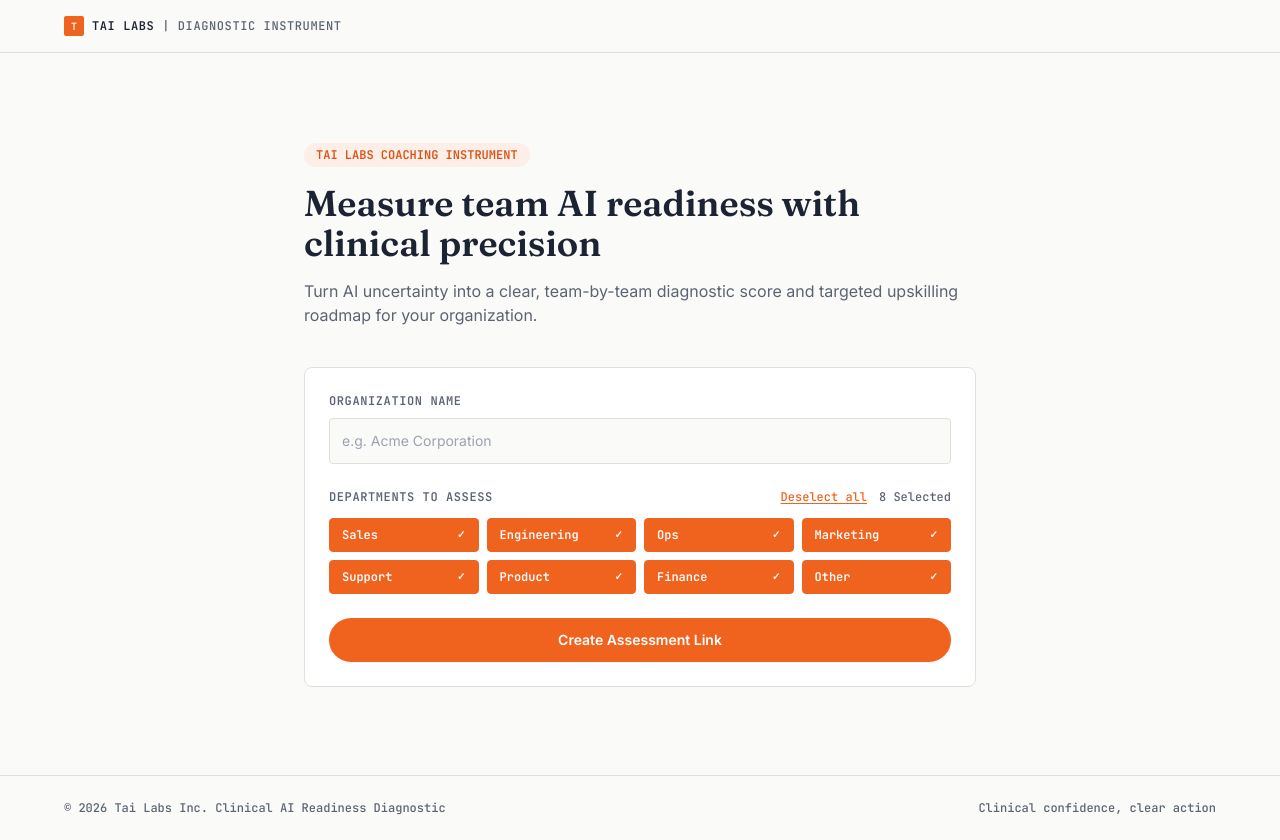
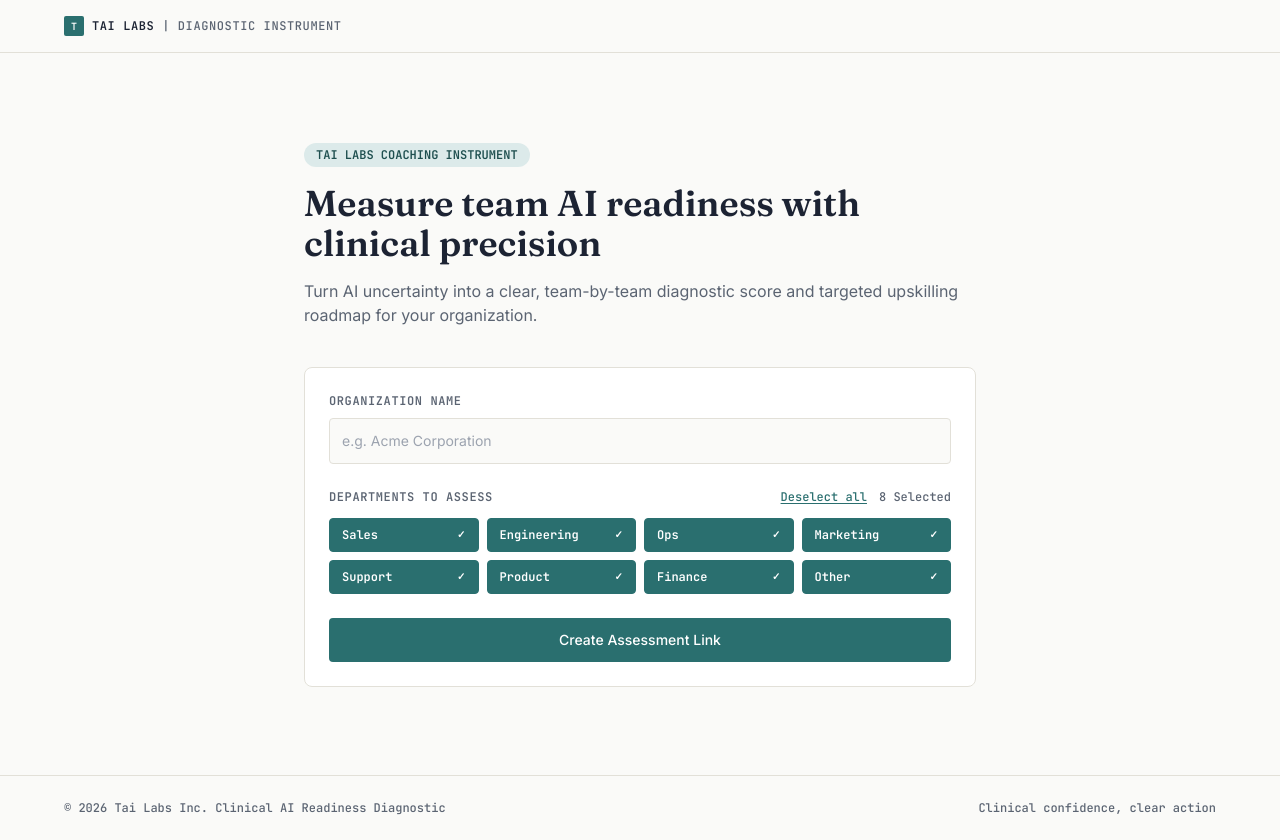
Before and after one commit to NTRajapaksha/ai-readiness, a Next.js app: page / in a window 1280 px wide. Built offline with nearby package versions, Linux system fonts and the light colour scheme.

Commit message:
style: infuse subtle Tai Violet and Tai Coral brand text and badge accents matching tailabs.ai

```diff
--- a/app/globals.css
+++ b/app/globals.css
@@ -10,12 +10,11 @@
   --surface-raised: #FFFFFF;
   --ink: #1C2333;
   --ink-muted: #5B6472;
-  --accent: #F0631E;
-  --accent-dark: #D95315;
-  --accent-light: #FDEEE7;
-  --brand-purple: #6C4CE0;
-  --brand-purple-light: #F0ECFC;
-  --brand-teal: #2A6F6F;
+  --accent: #2A6F6F;
+  --accent-dark: #1E4F4F;
+  --accent-light: #DCEAEA;
+  --brand-violet: #6C4CE0;
+  --brand-coral: #F0631E;
   --score-low: #C9D6D6;
   --score-mid: #6FA3A3;
   --score-high: #2A6F6F;
--- a/components/ui/Button.tsx
+++ b/components/ui/Button.tsx
@@ -13,12 +13,12 @@ export const Button: React.FC<ButtonProps> = ({
   ...props
 }) => {
   let baseStyles =
-    'inline-flex items-center justify-center px-5 py-2.5 text-sm font-semibold transition-all duration-150 rounded-full disabled:opacity-50 disabled:cursor-not-allowed focus-visible:outline-none focus-visible:ring-2 focus-visible:ring-accent';
+    'inline-flex items-center justify-center px-4 py-2.5 text-sm font-medium transition-colors duration-150 rounded disabled:opacity-50 disabled:cursor-not-allowed focus-visible:outline-none focus-visible:ring-2 focus-visible:ring-accent';
 
   let variantStyles = '';
 
   if (variant === 'primary') {
-    variantStyles = 'bg-accent text-white hover:bg-accent-dark active:bg-accent-dark shadow-sm';
+    variantStyles = 'bg-accent text-white hover:bg-accent-dark active:bg-accent-dark';
   } else if (variant === 'secondary') {
     variantStyles =
       'bg-surface-raised border border-borderCustom text-ink hover:bg-surface active:bg-surface';
--- a/components/ui/ExecutiveBrief.tsx
+++ b/components/ui/ExecutiveBrief.tsx
@@ -79,13 +79,13 @@ export const ExecutiveBrief: React.FC<ExecutiveBriefProps> = ({
       {/* Header Bar */}
       <div className="flex flex-col sm:flex-row sm:items-center justify-between gap-3">
         <div className="flex items-center gap-2.5">
-          <div className="w-6 h-6 bg-brandPurple rounded flex items-center justify-center text-white text-[11px] font-bold font-mono shadow-sm flex-shrink-0">
+          <div className="w-6 h-6 bg-taiViolet rounded flex items-center justify-center text-white text-[11px] font-bold font-mono shadow-sm flex-shrink-0">
             AI
           </div>
           <div className="min-w-0">
             <span className="data-label text-ink block sm:hidden">AI Executive Brief</span>
             <span className="data-label text-ink hidden sm:block">AI Executive Brief & Strategic Synthesis</span>
-            <span className="text-[11px] text-ink-muted block truncate">Scannable Insights & Priority Initiatives</span>
+            <span className="text-[11px] text-taiViolet font-medium block truncate">Scannable Insights & Priority Initiatives</span>
           </div>
         </div>
 
@@ -107,7 +107,7 @@ export const ExecutiveBrief: React.FC<ExecutiveBriefProps> = ({
           </div>
 
           {source && (
-            <span className="text-[10px] font-mono px-2 py-1 bg-accent-light text-accent-dark rounded uppercase font-semibold max-w-[180px] sm:max-w-none truncate">
+            <span className="text-[10px] font-mono px-2 py-1 bg-taiViolet/10 text-taiViolet rounded uppercase font-semibold max-w-[180px] sm:max-w-none truncate">
               {source}
             </span>
           )}
@@ -117,7 +117,7 @@ export const ExecutiveBrief: React.FC<ExecutiveBriefProps> = ({
       {/* Initial Empty State */}
       {!brief ? (
         <div className="p-6 bg-surface-raised border border-borderCustom rounded-lg text-center space-y-4">
-          <div className="w-10 h-10 bg-brandPurple/10 text-brandPurple rounded-full flex items-center justify-center mx-auto text-lg">
+          <div className="w-10 h-10 bg-accent-light text-accent rounded-full flex items-center justify-center mx-auto text-lg">
             ✨
           </div>
           <div className="space-y-1">
@@ -141,10 +141,10 @@ export const ExecutiveBrief: React.FC<ExecutiveBriefProps> = ({
         /* Rich Interactive Scannable Display */
         <div className="space-y-4 fade-in-quiet">
           {/* Top Key Takeaway Banner */}
-          <div className="p-3.5 bg-accent-light border border-accent/20 rounded-lg flex flex-col sm:flex-row items-start sm:items-center justify-between gap-2">
+          <div className="p-3.5 bg-taiCoral/10 border border-taiCoral/30 rounded-lg flex flex-col sm:flex-row items-start sm:items-center justify-between gap-2">
             <div className="flex items-center gap-2">
               <span className="text-base">🎯</span>
-              <span className="text-xs font-semibold text-accent-dark">
+              <span className="text-xs font-semibold text-taiCoral">
                 Primary Bottleneck: <span className="font-mono">{lowestDimName} ({lowestDimScore}/100)</span>
               </span>
             </div>
@@ -152,7 +152,7 @@ export const ExecutiveBrief: React.FC<ExecutiveBriefProps> = ({
               <span className="px-2 py-0.5 bg-surface-raised border border-borderCustom rounded text-ink">
                 Leader: {leadingTeam}
               </span>
-              <span className="px-2 py-0.5 bg-surface-raised border border-borderCustom rounded text-accent-dark font-bold">
+              <span className="px-2 py-0.5 bg-surface-raised border border-borderCustom rounded text-taiCoral font-bold">
                 Lag: {laggingTeam}
               </span>
             </div>
--- a/components/ui/RecommendationCard.tsx
+++ b/components/ui/RecommendationCard.tsx
@@ -22,8 +22,8 @@ export const RecommendationCard: React.FC<RecommendationCardProps> = ({
       <div className="flex flex-col sm:flex-row sm:items-start justify-between gap-2 sm:gap-4">
         <div className="flex items-center gap-2">
           <span
-            className={`w-2 h-2 rounded-full flex-shrink-0 ${
-              isHighPriority ? 'bg-accent' : 'bg-score-mid'
+            className={`w-2.5 h-2.5 rounded-full flex-shrink-0 ${
+              isHighPriority ? 'bg-taiCoral' : 'bg-taiViolet'
             }`}
           />
           <h3 className="font-sans font-semibold text-ink text-sm sm:text-base leading-snug">
@@ -33,14 +33,14 @@ export const RecommendationCard: React.FC<RecommendationCardProps> = ({
 
         <div className="flex flex-wrap items-center gap-1.5 flex-shrink-0 pl-4 sm:pl-0">
           {recommendation.targetTeam && (
-            <span className="px-2 py-0.5 bg-surface-raised border border-borderCustom rounded text-[10px] font-mono uppercase font-semibold text-ink">
+            <span className="px-2 py-0.5 bg-taiViolet/10 text-taiViolet border border-taiViolet/20 rounded text-[10px] font-mono uppercase font-semibold">
               {recommendation.targetTeam}
             </span>
           )}
           <span
             className={`px-2 py-0.5 rounded text-[10px] font-mono uppercase font-semibold ${
               isHighPriority
-                ? 'bg-accent-light text-accent-dark'
+                ? 'bg-taiCoral/10 text-taiCoral border border-taiCoral/30'
                 : 'bg-surface-raised text-ink-muted border border-borderCustom'
             }`}
           >
--- a/tailwind.config.js
+++ b/tailwind.config.js
@@ -17,18 +17,17 @@ module.exports = {
           muted: '#5B6472',
         },
         accent: {
-          DEFAULT: '#F0631E',
-          dark: '#D95315',
-          light: '#FDEEE7',
-        },
-        brandPurple: {
-          DEFAULT: '#6C4CE0',
-          light: '#F0ECFC',
-        },
-        brandTeal: {
           DEFAULT: '#2A6F6F',
           dark: '#1E4F4F',
           light: '#DCEAEA',
+        },
+        taiViolet: {
+          DEFAULT: '#6C4CE0',
+          light: 'rgba(108,76,224,0.12)',
+        },
+        taiCoral: {
+          DEFAULT: '#F0631E',
+          light: 'rgba(240,99,30,0.12)',
         },
         score: {
           low: '#C9D6D6',
```
